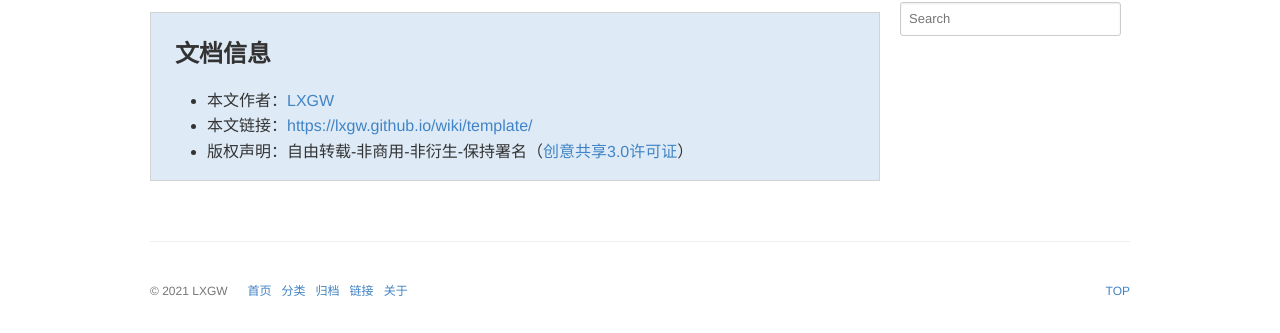
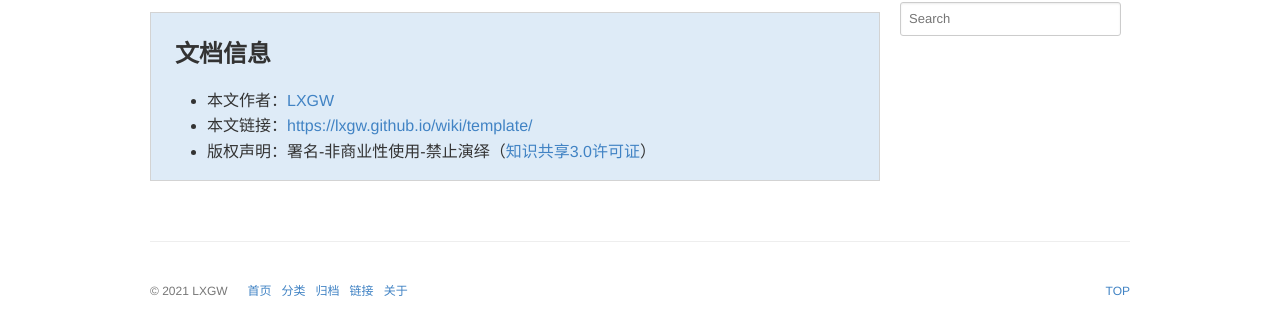
Before and after one commit to lxgw/lxgw.github.io, a Jekyll site: the page built from _wiki/template.md, in a window 1280 px wide. Shown: the part 240-573 px from the top of the page. Built offline with Jekyll 4.4.1, drawn with Linux system fonts in a browser that asks for light colours; some web fonts are replaced; comment, search, counter and statistics services are not loaded; a style sheet for code colours, icons or effects is not loaded.

Commit message:
Update copyright.html

```diff
--- a/_includes/copyright.html
+++ b/_includes/copyright.html
@@ -3,6 +3,6 @@
   <ul>
     <li>本文作者：<a href="{{ site.url }}" target="_blank">{{ site.author }}</a></li>
     <li>本文链接：<a href="{{ site.url }}{{ page.url }}" target="_blank">{{ site.url }}{{ page.url }}</a></li>
-    <li>版权声明：自由转载-非商用-非衍生-保持署名（<a href="http://creativecommons.org/licenses/by-nc-nd/3.0/deed.zh" target="_blank">创意共享3.0许可证</a>）</li>
+    <li>版权声明：署名-非商业性使用-禁止演绎（<a href="http://creativecommons.org/licenses/by-nc-nd/3.0/deed.zh" target="_blank">知识共享3.0许可证</a>）</li>
   </ul>
 </div>
```
